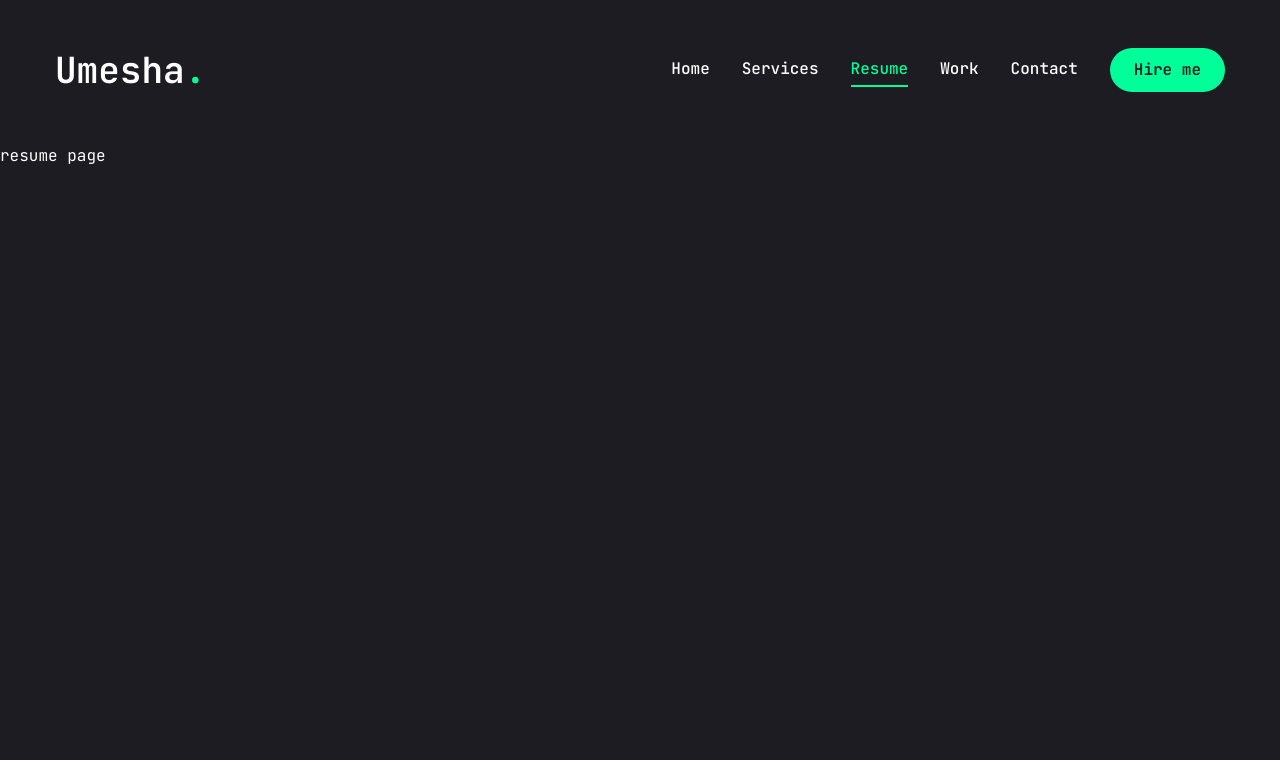
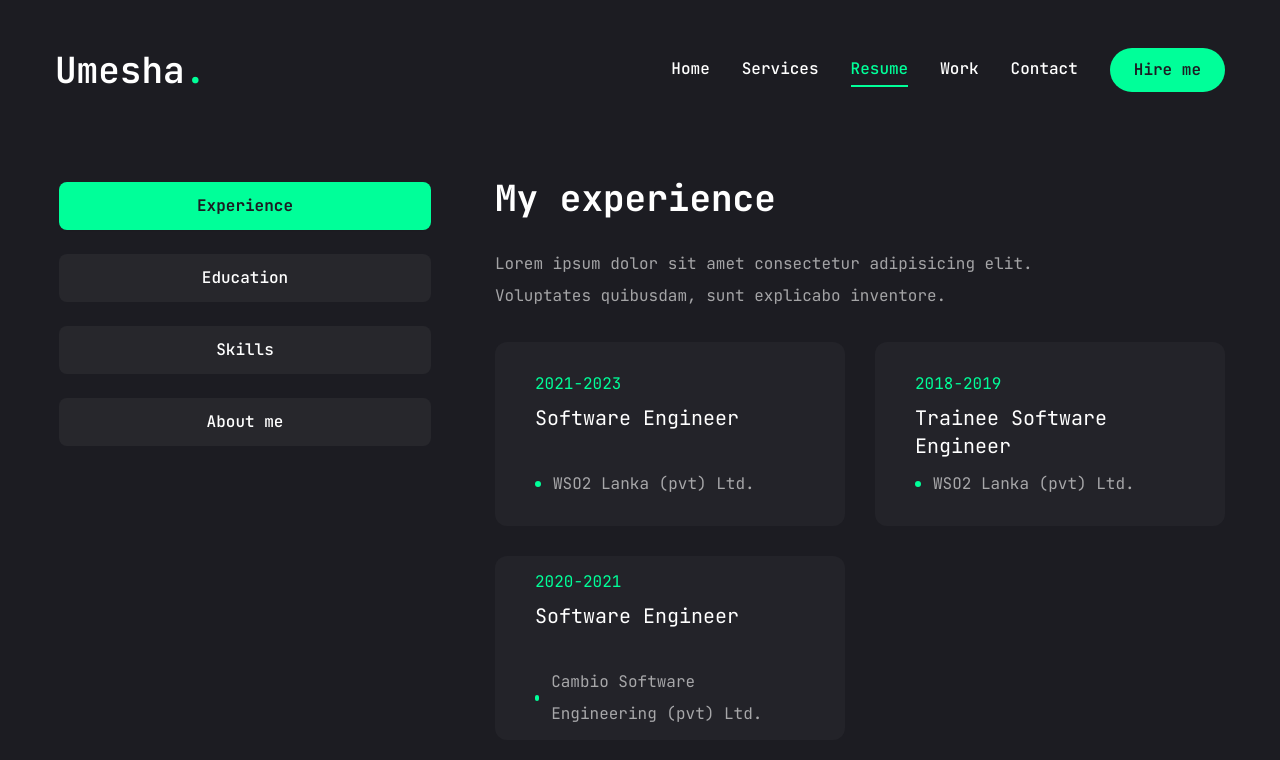
Before and after one commit to sandalu95/umesha-portfolio-web, a Next.js app: page /resume in a window 1280 px wide. Shown: the top 760 px of the page. Built offline with nearby package versions, Linux system fonts and the light colour scheme.

Commit message:
resume page structure with experience content

```diff
--- a/app/resume/page.jsx
+++ b/app/resume/page.jsx
@@ -1,5 +1,227 @@
+"use client";
+
+import {
+  FaHtml5,
+  FaCss3,
+  FaJs,
+  FaReact,
+  FaFigma,
+  FaNodeJs,
+} from "react-icons/fa";
+import { SiTailwindcss, SiNextdotjs } from "react-icons/si";
+
+// about data
+const about = {
+  title: "About me",
+  Desscription:
+    "Lorem ipsum dolor sit amet consectetur adipisicing elit. Voluptates quibusdam, sunt explicabo inventore.",
+  info: [
+    {
+      fieldName: "Name",
+      fieldValue: "Umesha Sandalu",
+    },
+    {
+      fieldName: "Phone",
+      fieldValue: "(+61) 451 051 433",
+    },
+    {
+      fieldName: "Experience",
+      fieldValue: "4+ Years",
+    },
+    {
+      fieldName: "Skype",
+      fieldValue: "sandalu95",
+    },
+    {
+      fieldName: "Nationality",
+      fieldValue: "Sri Lankan",
+    },
+    {
+      fieldName: "Email",
+      fieldValue: "sandykiara1995@gmail.com",
+    },
+    {
+      fieldName: "Freelance",
+      fieldValue: "Not available",
+    },
+    {
+      fieldName: "Languages",
+      fieldValue: "English, Sinhala",
+    },
+  ],
+};
+
+// experience data
+const experience = {
+  icon: "/assets/resume/icons/badge.svg",
+  title: "My experience",
+  description:
+    "Lorem ipsum dolor sit amet consectetur adipisicing elit. Voluptates quibusdam, sunt explicabo inventore.",
+  items: [
+    {
+      company: "WSO2 Lanka (pvt) Ltd.",
+      position: "Software Engineer",
+      duration: "2021-2023",
+    },
+    {
+      company: "WSO2 Lanka (pvt) Ltd.",
+      position: "Trainee Software Engineer",
+      duration: "2018-2019",
+    },
+    {
+      company: "Cambio Software Engineering (pvt) Ltd.",
+      position: "Software Engineer",
+      duration: "2020-2021",
+    },
+  ],
+};
+
+// education data
+const education = {
+  icon: "/assets/resume/icons/cap.svg",
+  title: "My education",
+  description:
+    "Lorem ipsum dolor sit amet consectetur adipisicing elit. Voluptates quibusdam, sunt explicabo inventore.",
+  items: [
+    {
+      institute: "RMIT University",
+      degree: "Master of Information Technology",
+      duration: "2023-2024",
+    },
+    {
+      institute: "University of Kelaniya",
+      degree: "Bachelor of Management and Information Technology",
+      duration: "2016-2020",
+    },
+  ],
+};
+
+// skills data
+const skills = {
+  title: "My skills",
+  description:
+    "Lorem ipsum dolor sit amet consectetur adipisicing elit. Voluptates quibusdam, sunt explicabo inventore.",
+  skillList: [
+    {
+      icon: <FaHtml5 />,
+      name: "html 5",
+    },
+    {
+      icon: <FaCss3 />,
+      name: "css 3",
+    },
+    {
+      icon: <FaJs />,
+      name: "javascript",
+    },
+    {
+      icon: <FaReact />,
+      name: "react",
+    },
+    {
+      icon: <SiNextdotjs />,
+      name: "next.js",
+    },
+    {
+      icon: <SiTailwindcss />,
+      name: "tailwind.css",
+    },
+    {
+      icon: <FaNodeJs />,
+      name: "node.js",
+    },
+    {
+      icon: <FaFigma />,
+      name: "figma",
+    },
+  ],
+};
+
+import { Tabs, TabsContent, TabsList, TabsTrigger } from "@/components/ui/tabs";
+
+import {
+  Tooltip,
+  TooltipContent,
+  TooltipProvider,
+  TooltipTrigger,
+} from "@/components/ui/tooltip";
+
+import { ScrollArea } from "@/components/ui/scroll-area";
+import { motion } from "framer-motion";
+
 const Resume = () => {
-  return <div>resume page</div>;
+  return (
+    <motion.div
+      initial={{ opacity: 0 }}
+      animate={{
+        opacity: 1,
+        transition: { delay: 2.4, duration: 0.4, ease: "easeIn" },
+      }}
+      className="min-h-[80vh] flex items-center justify-center py-12 xl:py-0"
+    >
+      <div className="container mx-auto">
+        <Tabs
+          defaultValue="experience"
+          className="flex flex-col xl:flex-row gap-[60px]"
+        >
+          <TabsList className="flex flex-col w-full max-w-[380px] mx-auto xl:mx-0 gap-6">
+            <TabsTrigger value="experience">Experience</TabsTrigger>
+            <TabsTrigger value="education">Education</TabsTrigger>
+            <TabsTrigger value="skills">Skills</TabsTrigger>
+            <TabsTrigger value="about">About me</TabsTrigger>
+          </TabsList>
+
+          {/* content */}
+          <div className="min-h-[70vh] w-full">
+            {/* experience */}
+            <TabsContent value="experience" className="w-full">
+              <div className="flex flex-col gap-[30px] text-center xl:text-left">
+                <h3 className="text-4xl font-bold">{experience.title}</h3>
+                <p className="max-w-[600px] text-white/60 mx-auto xl:mx-0">
+                  {experience.description}
+                </p>
+                <ScrollArea className="h-[400px]">
+                  <ul className="grid grid-cols-1 lg:grid-cols-2 gap-[30px]">
+                    {experience.items.map((item, index) => {
+                      return (
+                        <li
+                          key={index}
+                          className="bg-[#232329] h-[184px] py-6 px-10 rounded-xl flex flex-col justify-center items-center lg:items-start gap-1"
+                        >
+                          <span className="text-accent">{item.duration}</span>
+                          <h3 className="text-xl max-w-[260px] min-h-[60px] text-center lg:text-left">
+                            {item.position}
+                          </h3>
+                          <div className="flex items-center gap-3">
+                            {/* dot */}
+                            <span className="w-[6px] h-[6px] rounded-full bg-accent"></span>
+                            <p className="text-white/60">{item.company}</p>
+                          </div>
+                        </li>
+                      );
+                    })}
+                  </ul>
+                </ScrollArea>
+              </div>
+            </TabsContent>
+
+            {/* education */}
+            <TabsContent value="education" className="w-full">
+              education
+            </TabsContent>
+            {/* skills */}
+            <TabsContent value="skills" className="w-full">
+              skills
+            </TabsContent>
+            {/* about */}
+            <TabsContent value="about" className="w-full">
+              about
+            </TabsContent>
+          </div>
+        </Tabs>
+      </div>
+    </motion.div>
+  );
 };
 
 export default Resume;
--- a/components/ui/scroll-area.jsx
+++ b/components/ui/scroll-area.jsx
@@ -32,7 +32,7 @@
       className
     )}
     {...props}>
-    <ScrollAreaPrimitive.ScrollAreaThumb className="relative flex-1 rounded-full bg-slate-200 dark:bg-slate-800" />
+    <ScrollAreaPrimitive.ScrollAreaThumb className="relative flex-1 rounded-full bg-accent dark:bg-slate-800" />
   </ScrollAreaPrimitive.ScrollAreaScrollbar>
 ))
 ScrollBar.displayName = ScrollAreaPrimitive.ScrollAreaScrollbar.displayName
--- a/components/ui/tabs.jsx
+++ b/components/ui/tabs.jsx
@@ -1,43 +1,43 @@
-"use client"
+"use client";
 
-import * as React from "react"
-import * as TabsPrimitive from "@radix-ui/react-tabs"
+import * as React from "react";
+import * as TabsPrimitive from "@radix-ui/react-tabs";
 
-import { cn } from "@/lib/utils"
+import { cn } from "@/lib/utils";
 
-const Tabs = TabsPrimitive.Root
+const Tabs = TabsPrimitive.Root;
 
 const TabsList = React.forwardRef(({ className, ...props }, ref) => (
   <TabsPrimitive.List
     ref={ref}
-    className={cn(
-      "inline-flex h-10 items-center justify-center rounded-md bg-slate-100 p-1 text-slate-500 dark:bg-slate-800 dark:text-slate-400",
-      className
-    )}
-    {...props} />
-))
-TabsList.displayName = TabsPrimitive.List.displayName
+    className={cn("inline-flex h-auto rounded-md p-1 text-primary", className)}
+    {...props}
+  />
+));
+TabsList.displayName = TabsPrimitive.List.displayName;
 
 const TabsTrigger = React.forwardRef(({ className, ...props }, ref) => (
   <TabsPrimitive.Trigger
     ref={ref}
     className={cn(
-      "inline-flex items-center justify-center whitespace-nowrap rounded-sm px-3 py-1.5 text-sm font-medium ring-offset-white transition-all focus-visible:outline-none focus-visible:ring-2 focus-visible:ring-slate-950 focus-visible:ring-offset-2 disabled:pointer-events-none disabled:opacity-50 data-[state=active]:bg-white data-[state=active]:text-slate-950 data-[state=active]:shadow-sm dark:ring-offset-slate-950 dark:focus-visible:ring-slate-300 dark:data-[state=active]:bg-slate-950 dark:data-[state=active]:text-slate-50",
+      "inline-flex items-center w-full bg-[#27272c] justify-center whitespace-nowrap text-white rounded-lg p-3 text-base font-medium ring-offset-white transition-all disabled:pointer-events-none disabled:opacity-50 data-[state=active]:bg-accent data-[state=active]:text-primary data-[state=active]:font-bold data-[state=active]:shadow-sm",
       className
     )}
-    {...props} />
-))
-TabsTrigger.displayName = TabsPrimitive.Trigger.displayName
+    {...props}
+  />
+));
+TabsTrigger.displayName = TabsPrimitive.Trigger.displayName;
 
 const TabsContent = React.forwardRef(({ className, ...props }, ref) => (
   <TabsPrimitive.Content
     ref={ref}
     className={cn(
-      "mt-2 ring-offset-white focus-visible:outline-none focus-visible:ring-2 focus-visible:ring-slate-950 focus-visible:ring-offset-2 dark:ring-offset-slate-950 dark:focus-visible:ring-slate-300",
+      "min-h-[480px] ring-offset-white focus-visible:outline-none focus-visible:ring-2 focus-visible:ring-slate-950 focus-visible:ring-offset-2 dark:ring-offset-slate-950 dark:focus-visible:ring-slate-300",
       className
     )}
-    {...props} />
-))
-TabsContent.displayName = TabsPrimitive.Content.displayName
+    {...props}
+  />
+));
+TabsContent.displayName = TabsPrimitive.Content.displayName;
 
-export { Tabs, TabsList, TabsTrigger, TabsContent }
+export { Tabs, TabsList, TabsTrigger, TabsContent };
```
